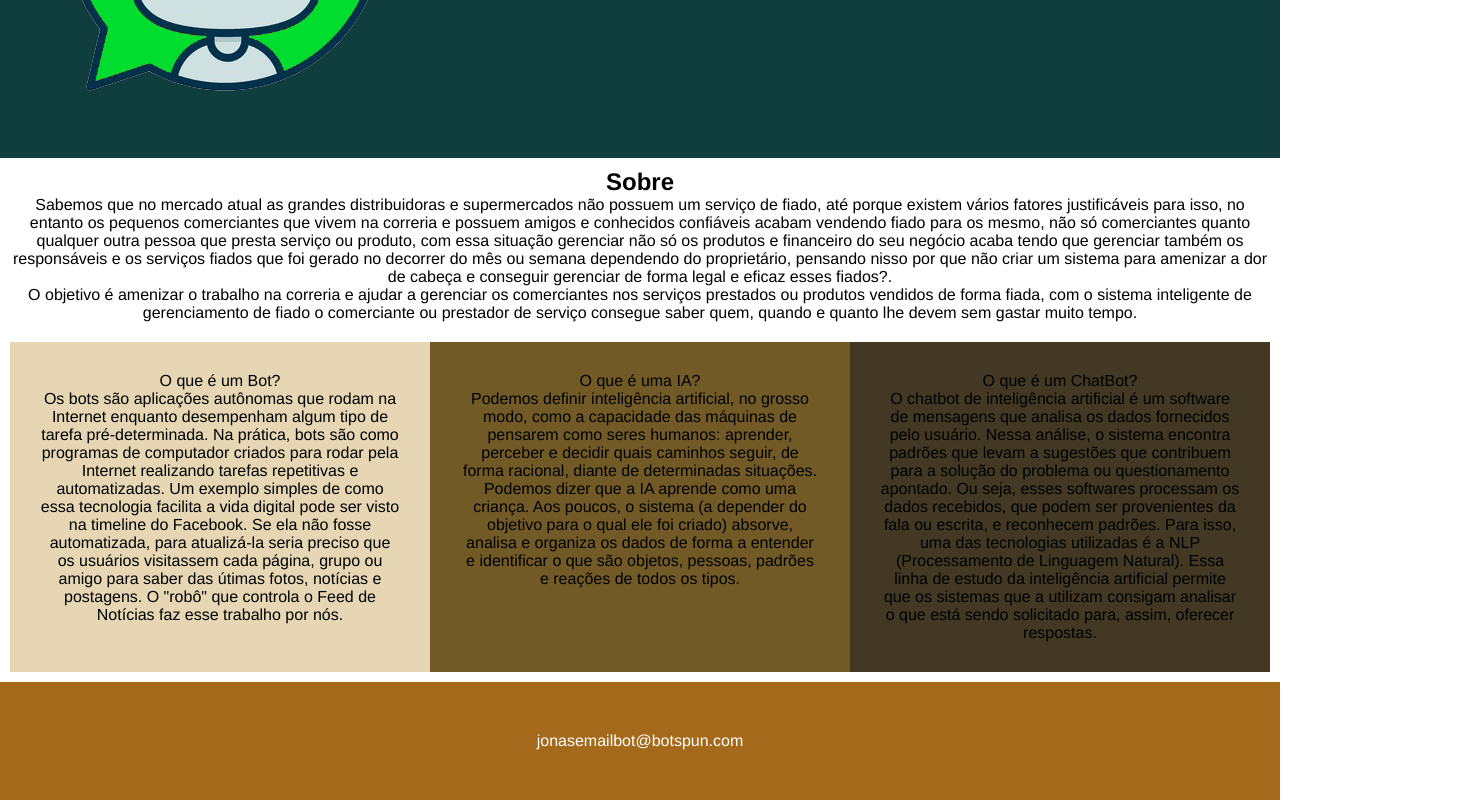
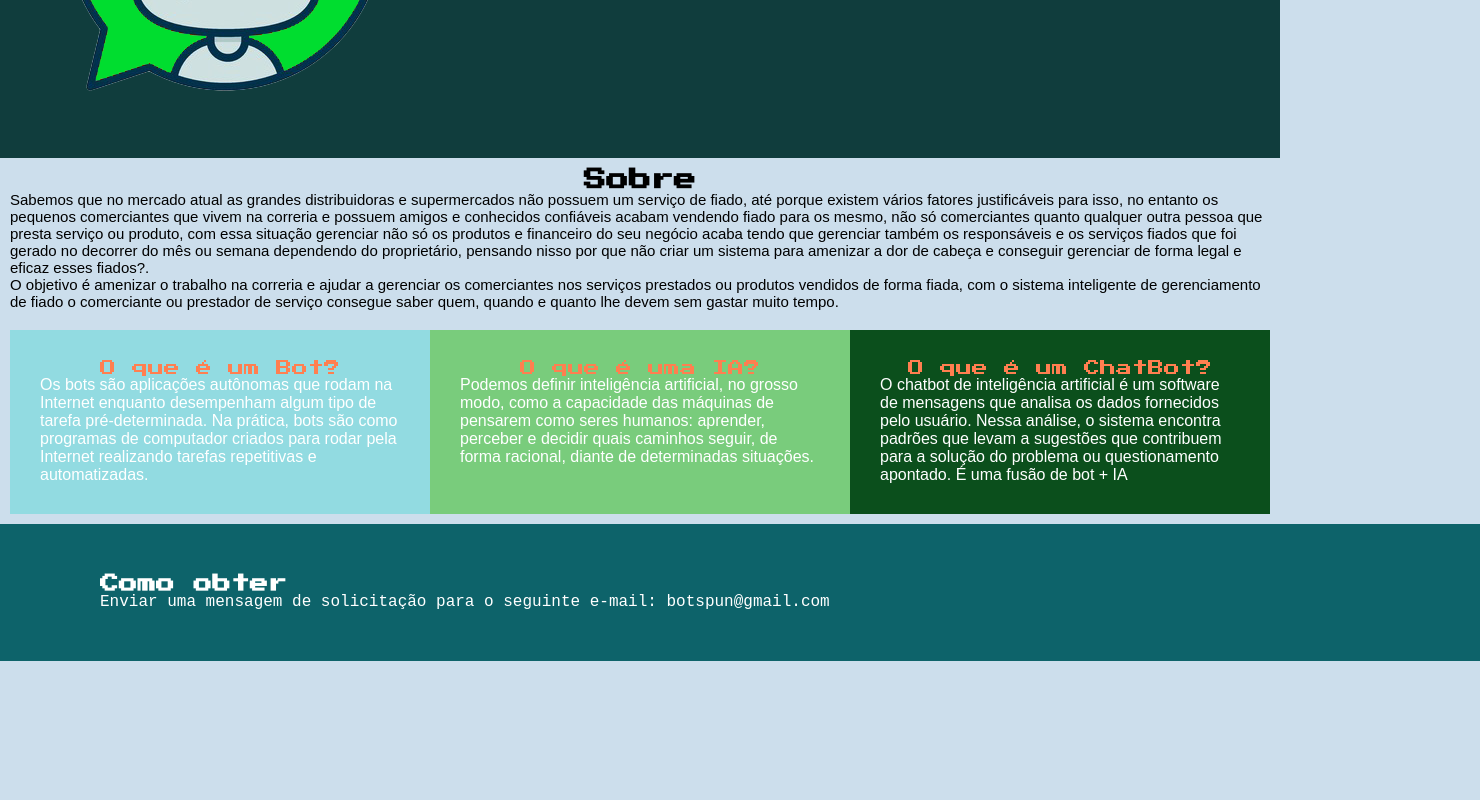
Before and after one commit to JonasSaraivadaRocha/siteBotspun, a plain HTML site: page index.html in a window 1280 px wide. Shown: the part 373-1173 px from the top of the page, 1480 px wide, since content can reach past the window. After the commit the page ends 1034 px from the top, so only its background shows below. Drawn offline with nearby package versions, Linux system fonts and the light colour scheme; a web font is replaced by a local one.

Commit message:
sub final

```diff
--- a/index.html
+++ b/index.html
@@ -6,10 +6,7 @@
     <meta name="viewport" content="width=device-width, initial-scale=1.0">
     <title>BOTSPUN</title>
     <link rel="stylesheet" type="text/css" href="style.css">
-    <link rel = "preconnect" href = "https://fonts.googleapis.com">
-    <link rel = "preconnect" href = "https://fonts.gstatic.com" crossorigin>
-    <script src="https://kit.fontawesome.com/a076d05399.js" crossorigin="anonymous"></script>
-    <link href = "https: //fonts.googleapis.com/css2? family = Open + Sans & display = swap "rel =" stylesheet ">
+    <link rel="stylesheet" href="https://cdnjs.cloudflare.com/ajax/libs/font-awesome/4.7.0/css/font-awesome.min.css">
 </head>
 
 <body>
@@ -22,15 +19,17 @@
                 <li><a href="#">Sobre</a></li>
                 <li><a href="#">Contato</a></li>
             </ul>
-            <label class="icon">
-                <span class="fas fa-bars"></span>
+            <label id="icon">
+                <i class="fa fa-align-justify" style="font-size:36px;"></i>
             </label>
     </nav>
-    <script src="https://code.jquery.com/jquery-3.6.0.min.js"></script>
-    <script>
+
+
+     <script src="https://code.jquery.com/jquery-3.6.0.min.js"></script>
+   <script>
         $(document).ready(function(){
             $('#icon').click(function(){
-                $("ul").toggleClass('slow')
+                $("ul").toggleClass('slow'); console.log("teste");
             })
         })
     </script>
@@ -43,7 +42,8 @@
 
         <div class="img"><img src="imagens/bot.png"></div>
 
-        <div class="text"><p>Olá, eu sou um assistente virtual e me chamo BotSpun,
+        <div class="text">
+            <p> Olá, eu sou um assistente virtual e me chamo BotSpun,
             estou aqui para ajudar os pequenos empreendedores,
             tanto de venda de produto ou prestação de serviços,
             na qual o seu cliente acaba querendo pagar depois,
@@ -56,9 +56,9 @@
 
 
 <!--    CONTEUDO-->
-    <div class="conteudo" align="center">
+    <div class="conteudo sobre" align="center" >
         <h2>Sobre</h2>
-        <p>Sabemos que no mercado atual as grandes distribuidoras e supermercados não
+        <p id="tsobre"> Sabemos que no mercado atual as grandes distribuidoras e supermercados não
             possuem um serviço de fiado, até porque existem vários fatores justificáveis para isso, no
             entanto os pequenos comerciantes que vivem na correria e possuem amigos e
             conhecidos confiáveis acabam vendendo fiado para os mesmo, não só comerciantes
@@ -68,7 +68,7 @@
             dependendo do proprietário, pensando nisso por que não criar um sistema para amenizar
             a dor de cabeça e conseguir gerenciar de forma legal e eficaz esses fiados?.</p>
 
-        <p>O objetivo é amenizar o trabalho na correria e ajudar a gerenciar os comerciantes
+        <p id="tsobre2">O objetivo é amenizar o trabalho na correria e ajudar a gerenciar os comerciantes
             nos serviços prestados ou produtos vendidos de forma fiada, com o sistema inteligente de
             gerenciamento de fiado o comerciante ou prestador de serviço consegue saber quem,
             quando e quanto lhe devem sem gastar muito tempo.</p>
@@ -79,52 +79,35 @@
 
         <div class="bot" align="center">
             <label > O que é um Bot?</label>
-            <p>Os bots são aplicações autônomas que rodam na Internet
+            <p id="tbot"> Os bots são aplicações autônomas que rodam na Internet
                 enquanto desempenham algum tipo de tarefa
                 pré-determinada.
                 Na prática, bots são como programas de computador
                 criados para rodar pela Internet realizando tarefas
-                repetitivas e automatizadas. Um exemplo simples de
-                como essa tecnologia facilita a vida digital pode ser
-                visto na timeline do Facebook. Se ela não fosse
-                automatizada, para atualizá-la seria preciso que os
-                usuários visitassem cada página, grupo ou amigo para
-                saber das útimas fotos, notícias e postagens. O "robô"
-                que controla o Feed de Notícias faz esse trabalho por
-                nós.
+                repetitivas e automatizadas.
                 </p>
 
         </div>
 
         <div class="IA" align="center">
             <label > O que é uma IA?</label>
-            <p>Podemos definir inteligência artificial, no grosso
+            <p id="tia">Podemos definir inteligência artificial, no grosso
                 modo, como a capacidade das máquinas de pensarem como
                 seres humanos: aprender, perceber e decidir quais
                 caminhos seguir, de forma racional, diante de
-                determinadas situações. Podemos dizer que a IA
-                aprende como uma criança. Aos poucos, o sistema
-                (a depender do objetivo para o qual ele foi criado) absorve,
-                analisa e organiza os dados de forma a entender e identificar
-                o que são objetos, pessoas, padrões e reações de todos os tipos.</p>
+                determinadas situações.</p>
 
 
         </div>
 
         <div class="chatbot" align="center">
             <label > O que é um ChatBot?</label>
-            <p>O chatbot de inteligência artificial é um software de
+            <p id="tchat">O chatbot de inteligência artificial é um software de
                 mensagens que analisa os dados fornecidos pelo usuário.
                 Nessa análise, o sistema encontra padrões que levam a
                 sugestões que contribuem para a solução do problema ou
                 questionamento apontado.
-                Ou seja, esses softwares processam os dados recebidos,
-                que podem ser provenientes da fala ou escrita, e
-                reconhecem padrões. Para isso, uma das tecnologias
-                utilizadas é a NLP (Processamento de Linguagem Natural).
-                Essa linha de estudo da inteligência artificial permite
-                que os sistemas que a utilizam consigam analisar o que
-                está sendo solicitado para, assim, oferecer respostas.</p>
+                É uma fusão de bot + IA</p>
 
         </div>
 
@@ -133,10 +116,20 @@
 
     </div>
 <!--    FINAL-->
-    <div class="foot" align="center">
-        jonasemailbot@botspun.com
+    <footer>
+        <div class="container">
+            <div class="sec aboutus">
+                <h3>Como obter</h3>
+                <p id="fouter">
+                    Enviar uma mensagem de solicitação para o
+                    seguinte e-mail: botspun@gmail.com
+                </p>
 
-    </div>
+            </div>
+
+        </div>
+
+    </footer>
 
 
 </body>
--- a/style.css
+++ b/style.css
@@ -1,3 +1,4 @@
+@import url('https://fonts.googleapis.com/css2?family=Press+Start+2P&display=swap');
 *{
     margin: 0;
     padding: 0;
@@ -13,7 +14,8 @@ nav{
 
 }
 body{
-    font-family: Helvetica;
+    font-family: 'Press Start 2P', cursive;
+    background-color: rgba(192, 214, 232, 0.796);
 }
 .i{
  font-size: 20px;
@@ -51,16 +53,22 @@ a.active,a:hover{
     border: 1px solid white;
     transition:  .5s;
 }
-nav icon{
+ nav #icon{
     color: white;
     font-size: 30px;
     line-height: 80px;
     float: right;
     margin-right: 40px;
     cursor: pointer;
-    display: block;
+    display: none
 }
 @media (max-width: 1048px){
+
+    nav{
+        display: inline-block;
+        width: 100%;
+        height: auto
+    }
     label.logo{
         font-size: 32px;
         padding-left: 60px;
@@ -72,8 +80,8 @@ nav icon{
         font-size: 17px;
     }
 }
-@media (max-width: 500px){
-    nav icon{
+@media (max-width: 909px){
+    nav #icon{
         display: block;
     }
     nav ul{
@@ -100,6 +108,7 @@ nav icon{
     }
     nav ul.slow{
         left: 0;
+        display: none;
     }
 }
 
@@ -123,19 +132,28 @@ nav icon{
     float: left;
     margin-top: 40px;
     margin-left: 20px;
+    color: coral;
 }
 
-/* .imgBanner{
-    background-image: url("imagens/bot.png");
-    background-position: 0px 0px,center;
-    background-size: 100% 100%;
-    width: 40%;
-    height: 401px;
+label{
+    color: coral;
+}
 
+#tsobre, #tsobre2,#tbot, #tia, #tchat{
+    text-align: left;
+    font-family: arial, sans-serif;
+}
 
-} */
+#tbot, #tia, #tchat{
+    color: white;
+}
 
 /* ----------CONTEUDO-------------------------CONTEUDO---------------------- */
+
+.sobre{
+    font-size: 15px;
+}
+
 .conteudo{
     padding: 50px;
 }
@@ -147,20 +165,17 @@ nav icon{
 }
 
 .bot{
-    background-color: rgb(230, 214, 179);
+    background-color: rgb(146, 219, 225);
     height: auto;
-      /* float: left; */
 
 }
 .IA{
-    background-color: rgb(114, 90, 38);
+    background-color:rgb(121, 204, 124);
     height: auto;
-    /* float: left; */
 }
 .chatbot{
-    background-color: rgb(66, 56, 35);
+    background-color: rgb(11, 79, 28);
     height: auto;
-    /* float: left; */
 }
 
 
@@ -169,10 +184,17 @@ nav icon{
 /* ----------FOOOOOOOOOOOOOOOOOOOOOOOT------------------------------ */
 
 
-.foot{
-    background-color: rgb(165, 105, 27);
+footer{
+    background-color: rgb(13, 99, 106);
     color: white;
-    padding: 50px;
+    padding: 50px 100px;
+    position: relative;
+    width: 100%;
+    height: auto;
+}
+
+#fouter{
+    font-family: 'Courier New', Courier, monospace;
 }
 
 
```
